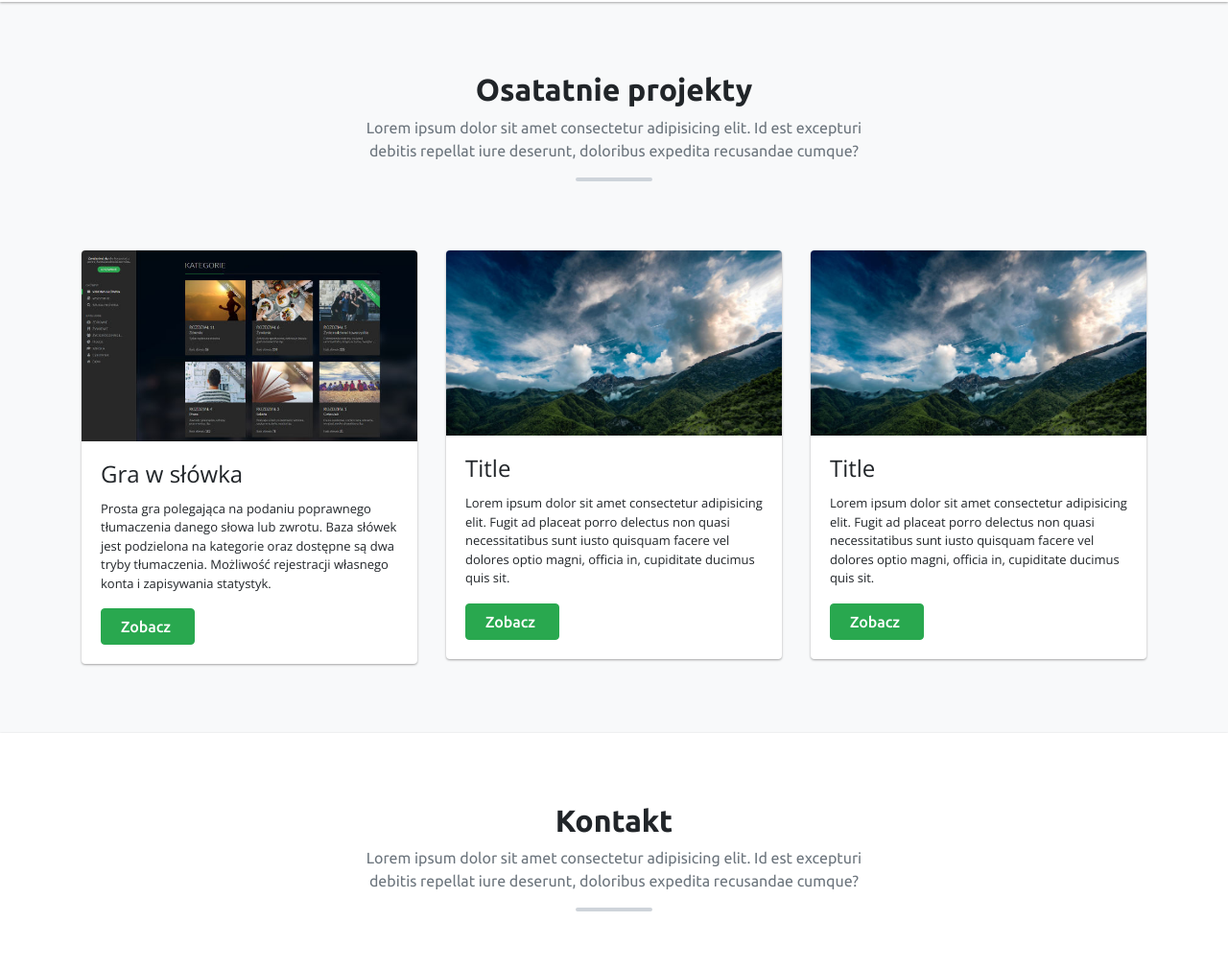
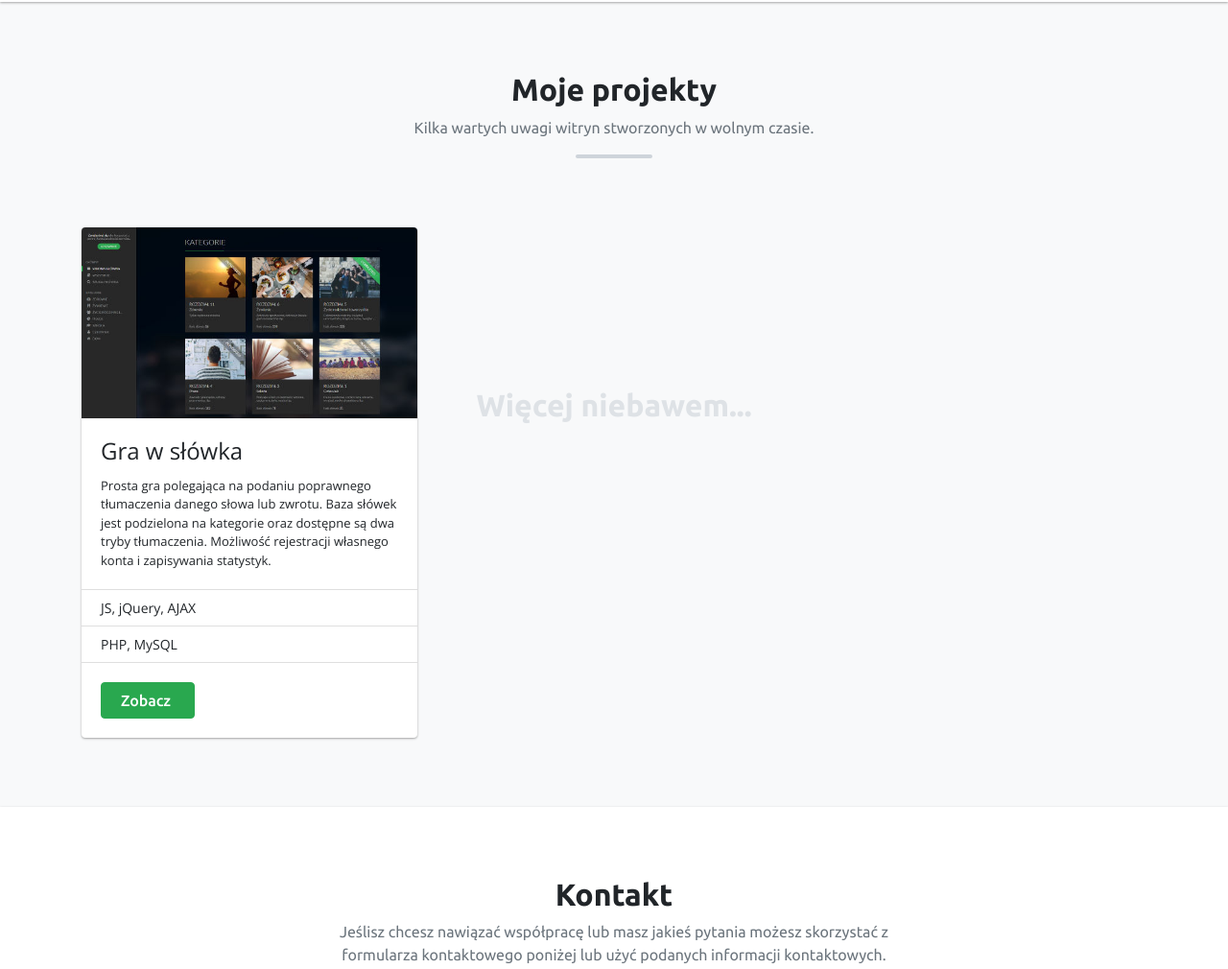
Before and after one commit to bartos97/portfolio, a website: page index.html in a window 1280 px wide. Shown: the part 1480-2490 px from the top of the page at 96% size. Drawn offline with nearby package versions, Linux system fonts and the light colour scheme.

Commit message:
Added some content and styling for partially empty sections

```diff
--- a/index.html
+++ b/index.html
@@ -105,8 +105,12 @@
       <div class="container">
 
         <header class="page-section-header">
-          <h2 class="page-section-title">Przedstaw się ładnie!</h2>
-          <p class="page-section-subtitle">... czyli kilka słów o tym kim jestem i co już potrafię</p>
+          <div class="row justify-content-center">
+            <div class="col-md-7">
+              <h2 class="page-section-title">Przedstaw się ładnie!</h2>
+              <p class="page-section-subtitle">... czyli kilka słów o tym kim jestem i co już potrafię</p>
+            </div>
+          </div>
         </header>
 
         <div class="row image-divider-wrap">
@@ -217,12 +221,16 @@
 
 
     <!-- SECTION: projects -->
-    <section class="page-section bg-alt" id="section-project">
+    <section class="page-section bg-alt empty-bg" id="section-project">
       <div class="container">
 
         <header class="page-section-header">
-          <h2 class="page-section-title">Osatatnie projekty</h2>
-          <p class="page-section-subtitle">Lorem ipsum dolor sit amet consectetur adipisicing elit. Id est excepturi debitis repellat iure deserunt, doloribus expedita recusandae cumque?</p>
+          <div class="row justify-content-center">
+            <div class="col-md-7">
+              <h2 class="page-section-title">Moje projekty</h2>
+              <p class="page-section-subtitle">Kilka wartych uwagi witryn stworzonych w wolnym czasie.</p>
+            </div>
+          </div>
         </header>
 
         <div class="row">
@@ -245,59 +253,13 @@
               <div class="card-body">
                 <h4 class="card-title">Gra w słówka</h4>
                 <p class="card-text">Prosta gra polegająca na podaniu poprawnego tłumaczenia danego słowa lub zwrotu. Baza słówek jest podzielona na kategorie oraz dostępne są dwa tryby tłumaczenia. Możliwość rejestracji własnego konta i zapisywania statystyk.</p>
+              </div>
+              <ul class="list-group list-group-flush">
+                <li class="list-group-item">JS, jQuery, AJAX</li>
+                <li class="list-group-item">PHP, MySQL</li>
+              </ul>
+              <div class="card-body">
                 <a href="http://bartlomiejzajac.pl/slowka/" target="_blank" class="btn btn-primary btn-arrow">
-                  Zobacz <i class="fas fa-arrow-right"></i>
-                </a>
-              </div>
-
-            </div>
-          </div>
-
-          <!-- card item -->
-          <div class="col-sm-6 col-lg-4 mb-gutter mb-lg-0">
-            <div class="card">
-
-              <a href="#" class="card-img-top">
-                <img src="img/example.jpg" alt="">
-                <div class="overlay" aria-hidden="true">
-                  <div class="icons-wrap icons-small">
-                    <div class="icon-holder">
-                      <i class="fas fa-external-link-alt"></i>
-                    </div>
-                  </div>
-                </div>
-              </a>
-
-              <div class="card-body">
-                <h4 class="card-title">Title</h4>
-                <p class="card-text">Lorem ipsum dolor sit amet consectetur adipisicing elit. Fugit ad placeat porro delectus non quasi necessitatibus sunt iusto quisquam facere vel dolores optio magni, officia in, cupiditate ducimus quis sit.</p>
-                <a href="#" class="btn btn-primary btn-arrow">
-                  Zobacz <i class="fas fa-arrow-right"></i>
-                </a>
-              </div>
-
-            </div>
-          </div>
-
-          <!-- card item -->
-          <div class="col-sm-6 col-lg-4">
-            <div class="card">
-
-              <a href="#" class="card-img-top">
-                <img src="img/example.jpg" alt="">
-                <div class="overlay" aria-hidden="true">
-                  <div class="icons-wrap icons-small">
-                    <div class="icon-holder">
-                      <i class="fas fa-external-link-alt"></i>
-                    </div>
-                  </div>
-                </div>
-              </a>
-
-              <div class="card-body">
-                <h4 class="card-title">Title</h4>
-                <p class="card-text">Lorem ipsum dolor sit amet consectetur adipisicing elit. Fugit ad placeat porro delectus non quasi necessitatibus sunt iusto quisquam facere vel dolores optio magni, officia in, cupiditate ducimus quis sit.</p>
-                <a href="#" class="btn btn-primary btn-arrow">
                   Zobacz <i class="fas fa-arrow-right"></i>
                 </a>
               </div>
@@ -316,8 +278,12 @@
       <div class="container">
 
         <header class="page-section-header">
-          <h2 class="page-section-title">Kontakt</h2>
-          <p class="page-section-subtitle">Lorem ipsum dolor sit amet consectetur adipisicing elit. Id est excepturi debitis repellat iure deserunt, doloribus expedita recusandae cumque?</p>
+          <div class="row justify-content-center">
+            <div class="col-md-7">
+              <h2 class="page-section-title">Kontakt</h2>
+              <p class="page-section-subtitle">Jeślisz chcesz nawiązać współpracę lub masz jakieś pytania możesz skorzystać z formularza kontaktowego poniżej lub użyć podanych informacji kontaktowych.</p>
+            </div>
+          </div>
         </header>
 
         <div class="row">
--- a/scss/partials/components/cards.scss
+++ b/scss/partials/components/cards.scss
@@ -37,4 +37,12 @@
   .card-text {
     font-size: 0.8125rem;
   }
+
+  .list-group {
+    font-size: $font-size-sm;
+  }
+
+  .list-group-item {
+    padding: 0.5rem 1.25rem;
+  }
 }
--- a/scss/partials/components/sections.scss
+++ b/scss/partials/components/sections.scss
@@ -1,5 +1,6 @@
 // Main page sections
 .page-section {
+  position: relative;
   padding: $spacer-4*3 0;
 
   &.has-shadow {
@@ -10,13 +11,25 @@
     background-color: $white;
   }
 
+  &.empty-bg {
+    &:before {
+      content: 'Więcej niebawem...';
+      position: absolute;
+      top: 50%;
+      left: 50%;
+      transform: translate(-50%, -50%);
+      font-size: 2rem;
+      font-family: $font-family-alt;
+      font-weight: $font-weight-bold;
+      color: $gray-300;
+    }
+  }
+
   .page-section-header {
     text-align: center;
     font-family: $font-family-alt;
     margin-bottom: $spacer-4*3;
     position: relative;
-    max-width: 33.75rem;
-    @include mx-auto;
     @include media-breakpoint-down(xs) {
       margin-bottom: $spacer-5;
     }
```
Also changed, not shown: css/main.css.
